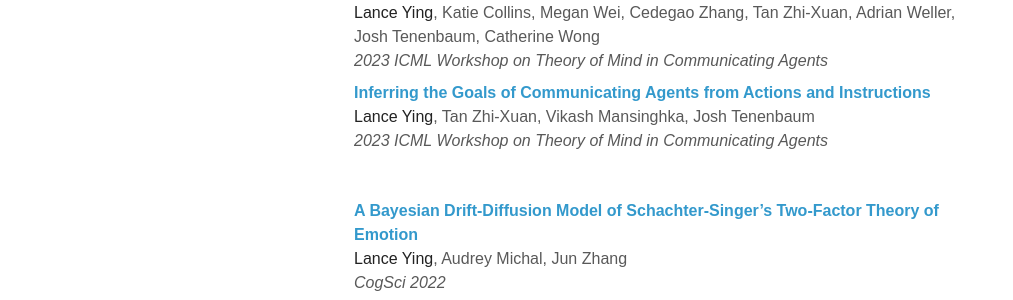
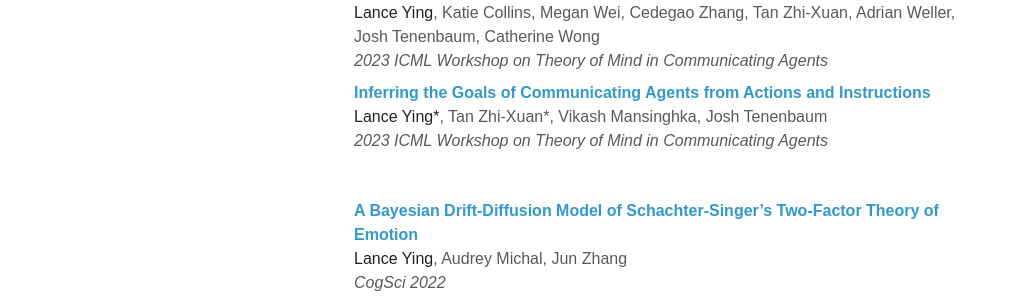
Before and after one commit to lance-ying/lance-ying.github.io, a Jekyll site: the page built from index.md, in a window 1280 px wide and 978 px high. Shown: the part 499-799 px from the top of the window, without its empty margins (136-1149 px from the left). Built offline with Jekyll 4.4.1, drawn with Linux system fonts in a browser that asks for light colours; nearby versions of some CDN libraries; a style sheet for code colours, icons or effects is not loaded; our own code applies the rules of GitHub Pages for plain Markdown files.

Commit message:
Update publications.md

```diff
--- a/_includes/publications.md
+++ b/_includes/publications.md
@@ -20,7 +20,7 @@
 <div class="pub-row">
   <div class="col-sm-9" style="position: relative;padding-right: 15px;padding-left: 20px;">
     <div class="title"><a href="https://icml.cc/virtual/2023/workshop/21489#wse-detail-27876"> 	Inferring the Goals of Communicating Agents from Actions and Instructions </a></div>
-    <div class="author"><strong>Lance Ying</strong>, Tan Zhi-Xuan, Vikash Mansinghka, Josh Tenenbaum</div>
+    <div class="author"><strong>Lance Ying*</strong>, Tan Zhi-Xuan*, Vikash Mansinghka, Josh Tenenbaum</div>
     <div class="periodical"><em>2023 ICML Workshop on Theory of Mind in Communicating Agents</em></div>
   </div>
 </div>
```
